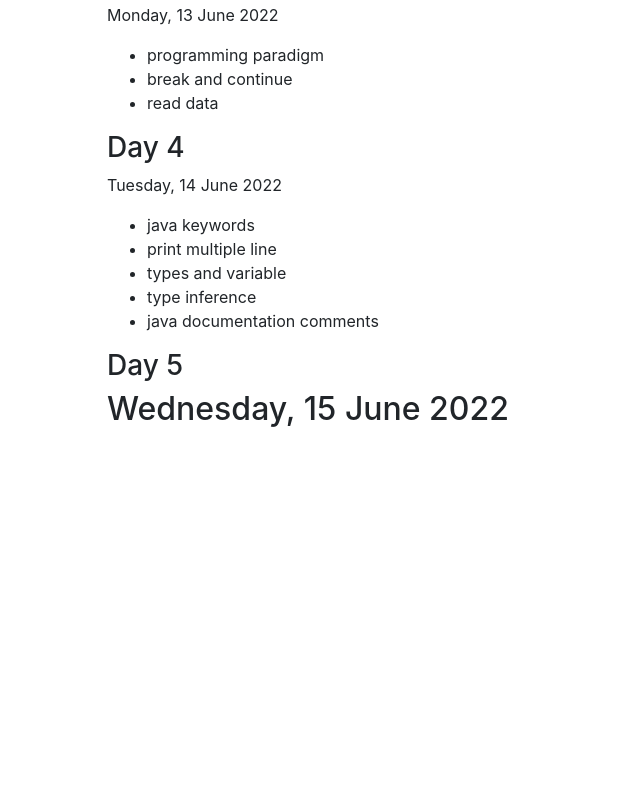
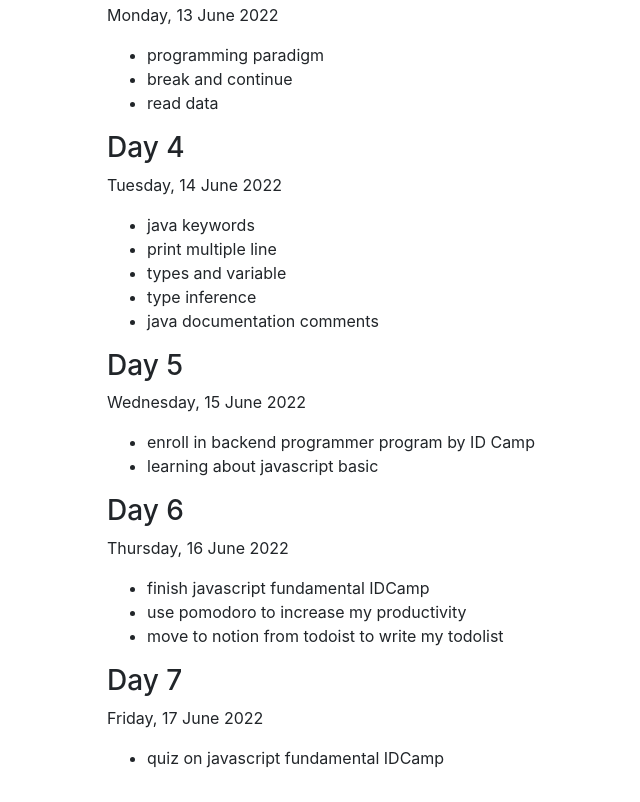
Before and after one commit to wyusufa/wyusufa.github.io, a plain HTML site: page posts/road-to-swe-job/index.html in a window 1280 px wide. Shown: the part 564-1366 px from the top of the page, without its empty margins (148-788 px from the left). Before the commit the page ends 1017 px from the top, so only its background shows below. Drawn offline with Linux system fonts and the light colour scheme.

```diff
--- a/posts/road-to-swe-job/index.html
+++ b/posts/road-to-swe-job/index.html
@@ -214,7 +214,23 @@
 <li>java documentation comments</li>
 </ul>
 <h3 id="day-5">Day 5</h3>
-<h2 id="wednesday-15-june-2022">Wednesday, 15 June 2022</h2>
+<p>Wednesday, 15 June 2022</p>
+<ul>
+<li>enroll in backend programmer program by ID Camp</li>
+<li>learning about javascript basic</li>
+</ul>
+<h3 id="day-6">Day 6</h3>
+<p>Thursday, 16 June 2022</p>
+<ul>
+<li>finish javascript fundamental IDCamp</li>
+<li>use pomodoro to increase my productivity</li>
+<li>move to notion from todoist to write my todolist</li>
+</ul>
+<h3 id="day-7">Day 7</h3>
+<p>Friday, 17 June 2022</p>
+<ul>
+<li>quiz on javascript fundamental IDCamp</li>
+</ul>
 
     </article>
   </div>
```
Also changed, not shown: about/index.html (+6 -2 lines).
